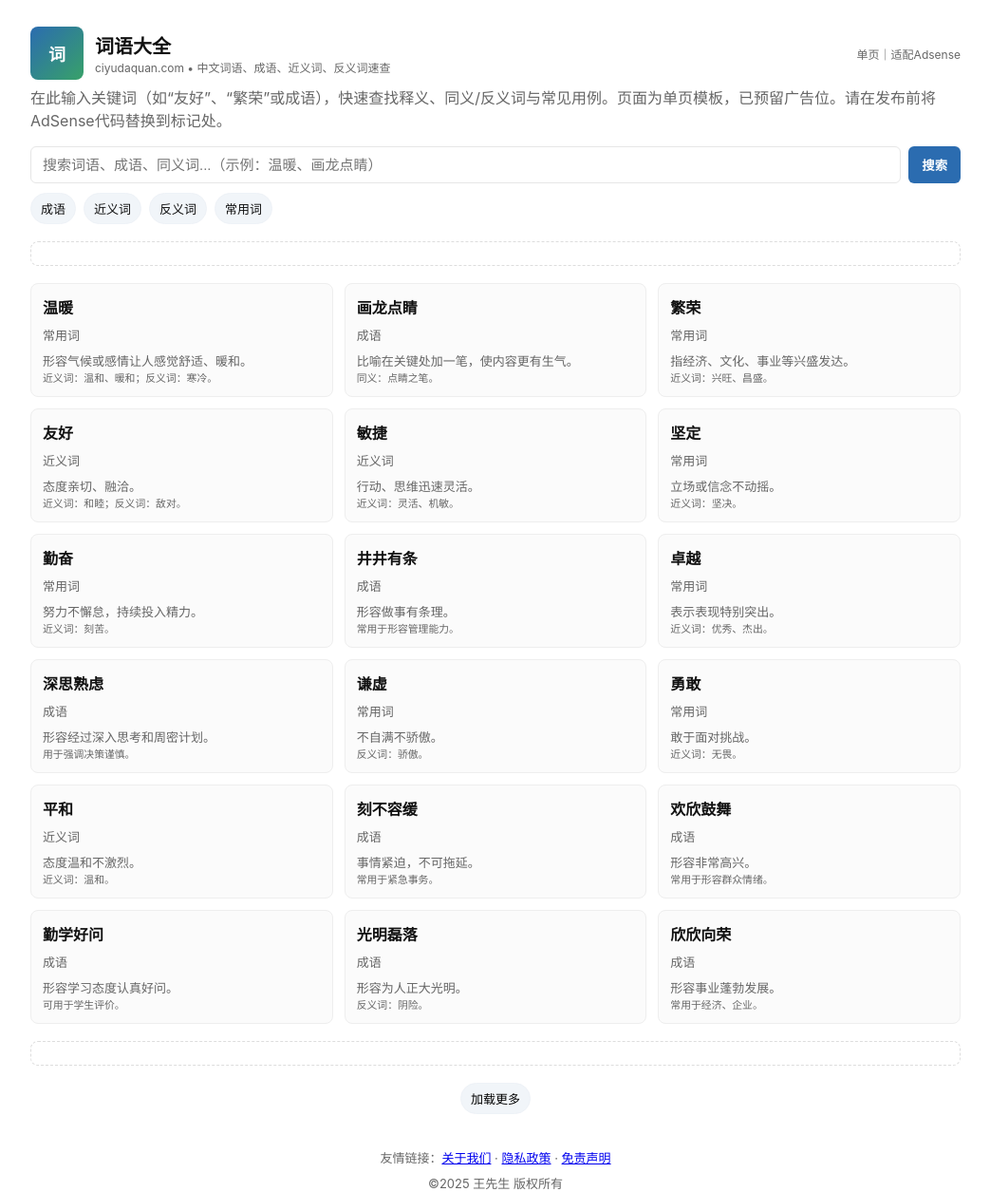
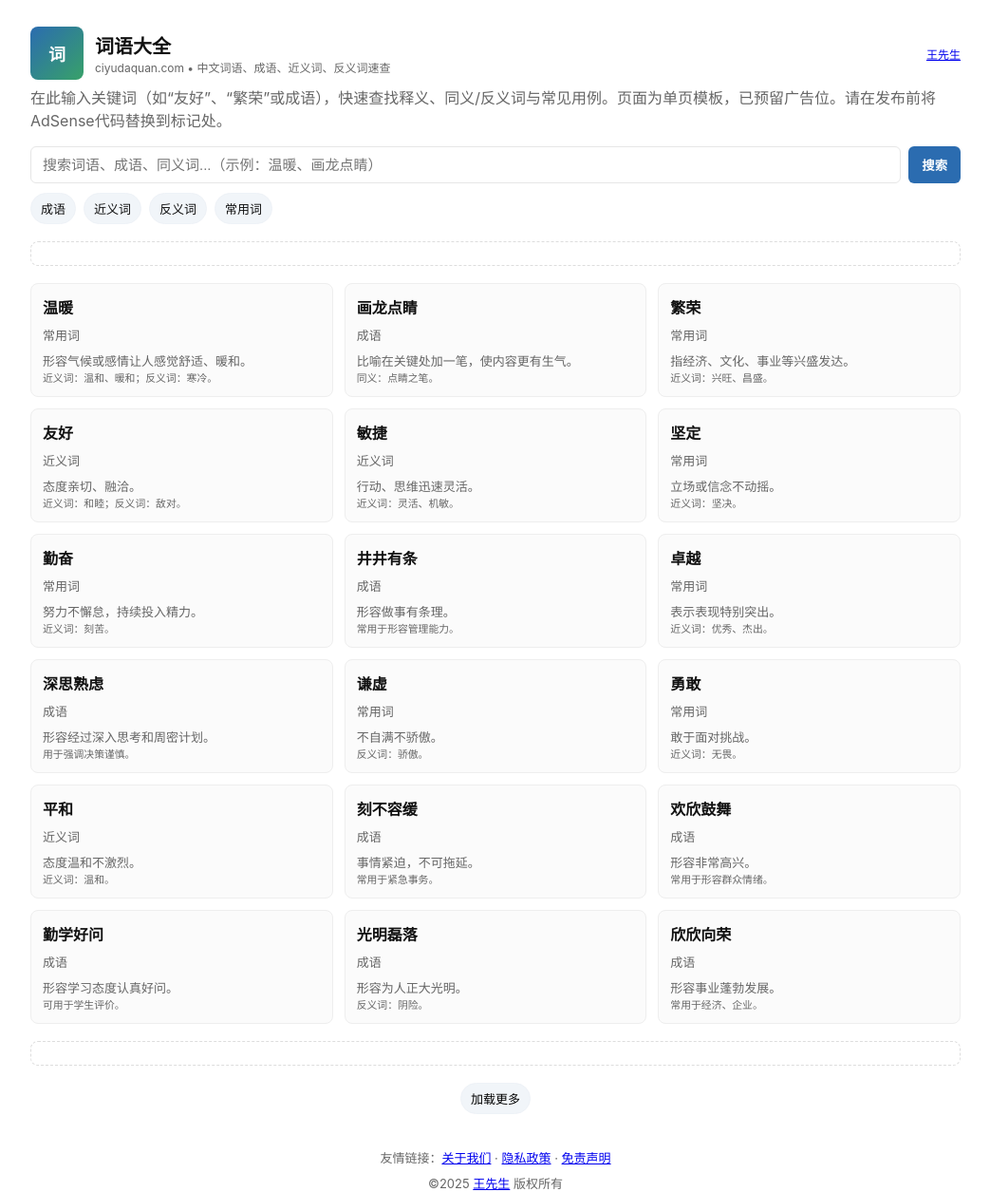
Before and after one commit to wangmouyun/www.ciyudaquan.com, a plain HTML site: page index.html in a window 1280 px wide. Shown: the whole page at 95% size, without its empty margins (118-1161 px from the left). Drawn offline with Linux system fonts and the light colour scheme.

Commit message:
Update index.html

```diff
--- a/index.html
+++ b/index.html
@@ -45,7 +45,7 @@
           <div class="tag">ciyudaquan.com • 中文词语、成语、近义词、反义词速查</div>
         </div>
       </div>
-      <div class="tag">单页｜适配Adsense</div>
+      <div class="tag"><a href="https://www.wangxiansheng.com" title="王先生">王先生</a></div>
     </header>
 
     <p class="lead">在此输入关键词（如“友好”、“繁荣”或成语），快速查找释义、同义/反义词与常见用例。页面为单页模板，已预留广告位。请在发布前将AdSense代码替换到标记处。</p>
@@ -100,7 +100,7 @@
 
     <footer>
       <div>友情链接：<a href="#" rel="nofollow">关于我们</a> · <a href="#" rel="nofollow">隐私政策</a> · <a href="#" rel="nofollow">免责声明</a></div>
-      <div style="margin-top:8px">&copy;2025 王先生 版权所有</div>
+      <div style="margin-top:8px">&copy;2025 <a href="https://www.wangxiansheng.com" title="王先生">王先生</a> 版权所有</div>
     </footer>
   </div>
 
@@ -203,8 +203,6 @@
       matched.forEach(it=>{ const el=document.createElement('article'); el.className='card'; el.innerHTML = `<div><h3>${escapeHtml(it.word)}</h3><p class=\"tag\">${it.type}</p></div><p>${escapeHtml(it.desc)}<br><small style=\"color:#666\">${escapeHtml(it.extras)}</small></p>`; results.appendChild(el); });
       document.getElementById('loadMore').style.display='none';
     }));
-
-    // 注意：不要在页面上诱导用户点击广告（遵守 AdSense 政策）。
   </script>
 </body>
 </html>
```
